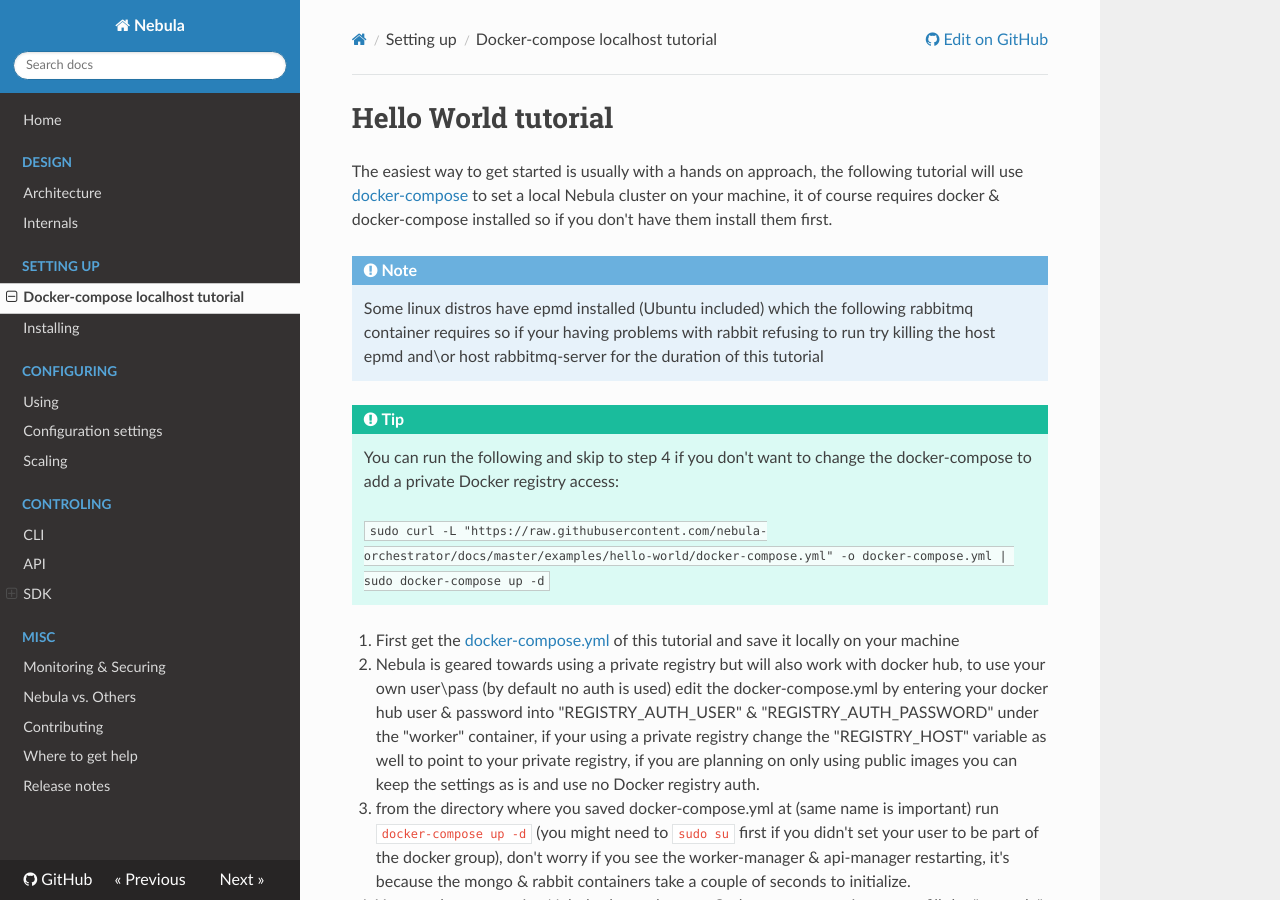
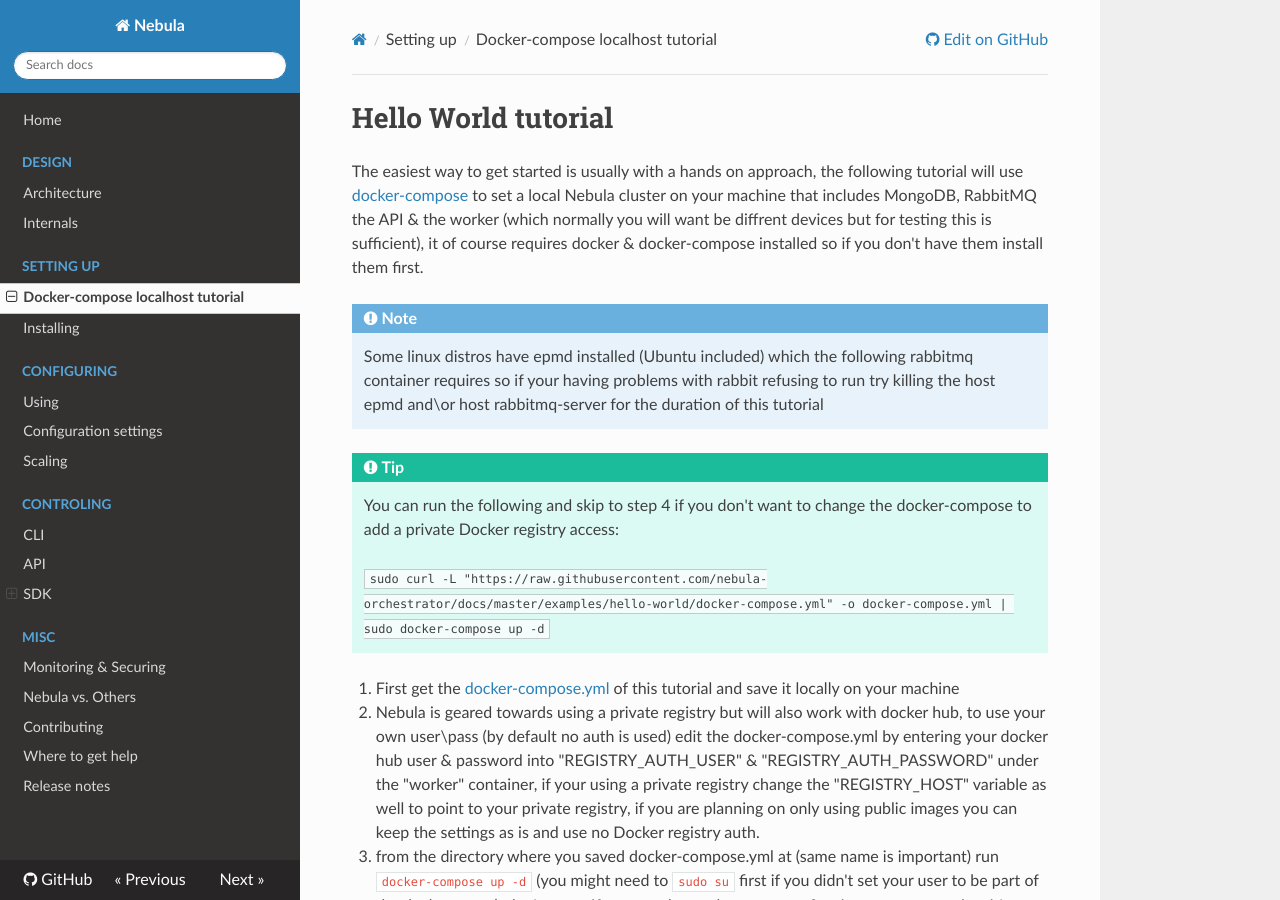
Before and after one commit to nebula-orchestrator/docs, an MkDocs documentation site: the page built from docs/getting-started.md, in a window 1280 px wide and 900 px high. Built offline with MkDocs 1.6.1, drawn with Linux system fonts in a browser that asks for light colours; nearby versions of some CDN libraries; old or Windows-style settings are respelled for this version of MkDocs.

Commit message:
simpliing the docker-compose getting started tutorial

```diff
--- a/docs/getting-started.md
+++ b/docs/getting-started.md
@@ -1,6 +1,6 @@
 # Hello World tutorial
 
-The easiest way to get started is usually with a hands on approach, the following tutorial will use [docker-compose](https://docs.docker.com/compose/) to set a local Nebula cluster on your machine, it of course requires docker & docker-compose installed so if you don't have them install them first.
+The easiest way to get started is usually with a hands on approach, the following tutorial will use [docker-compose](https://docs.docker.com/compose/) to set a local Nebula cluster on your machine that includes MongoDB, RabbitMQ the API & the worker (which normally you will want be diffrent devices but for testing this is sufficient), it of course requires docker & docker-compose installed so if you don't have them install them first.
 
 !!! note
     Some linux distros have epmd installed (Ubuntu included) which the following rabbitmq container requires so if your having problems with rabbit refusing to run try killing the host epmd and\or host rabbitmq-server for the duration of this tutorial
```
